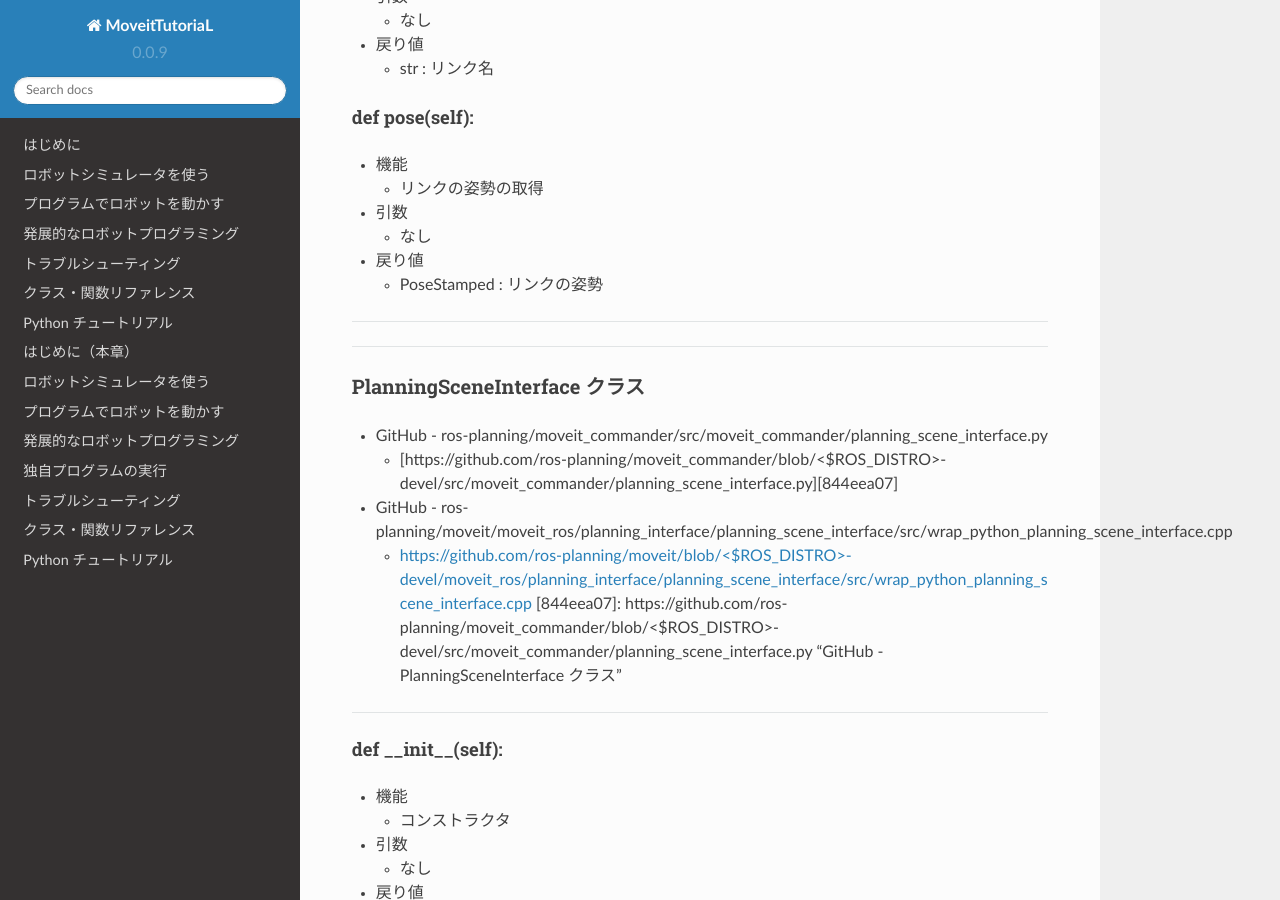
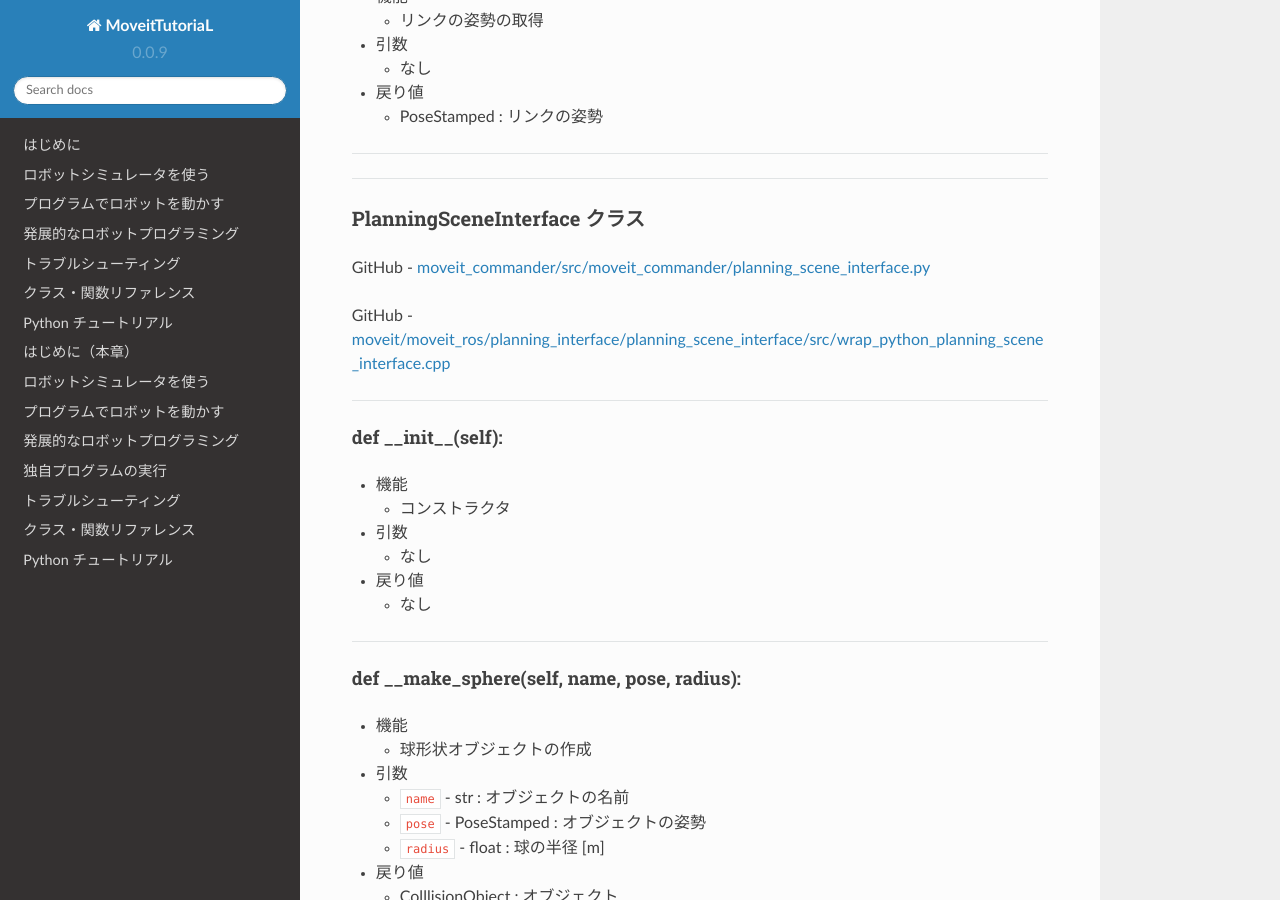
Before and after one commit to tork-a/tork_moveit_tutorial, a Sphinx documentation site: the page built from doc/moveit-tutorial_ja_reference-class-functions.md, in a window 1280 px wide and 900 px high, scrolled down 23208 px. Built offline with Sphinx 7.4.7 and the Read the Docs theme 2.0.0, drawn with Linux system fonts in a browser that asks for light colours; some of the changed text lies outside the part shown.

Commit message:
fix long line to fit page size

```diff
--- a/doc/moveit-tutorial_ja_reference-class-functions.md
+++ b/doc/moveit-tutorial_ja_reference-class-functions.md
@@ -5,10 +5,9 @@
 
 ### MoveGroupCommander クラス
 
-- GitHub - ros_planning/moveit_commander/src/moveit_commander/move_group.py
-  - [https://github.com/ros-planning/moveit_commander/blob/<$ROS_DISTRO>-devel/src/moveit_commander/move_group.py][67977aee]
-- GitHub -  ros_planning/moveit/moveit_ros/planning_interface/move_group_interface/src/wrap_python_move_group.cpp
-  -  [https://github.com/ros-planning/moveit/blob/<$ROS_DISTRO>-devel/moveit_ros/planning_interface/move_group_interface/src/wrap_python_move_group.cpp][7a957dfd]
+GitHub - [moveit_commander/src/moveit_commander/move_group.py][67977aee]
+
+GitHub - [moveit/moveit_ros/planning_interface/move_group_interface/src/wrap_python_move_group.cpp][7a957dfd]
 
   [67977aee]: https://github.com/ros-planning/moveit_commander/blob/<$ROS_DISTRO>-devel/src/moveit_commander/move_group.py "move_group.py"
   [7a957dfd]: https://github.com/ros-planning/moveit/blob/<$ROS_DISTRO>-devel/moveit_ros/planning_interface/move_group_interface/src/wrap_python_move_group.cpp "wrap_python_move_group.cpp"
@@ -707,11 +706,9 @@
 
 ### RobotCommander クラス
 
-- GitHub -  ros-planning/moveit_commander/src/moveit_commander/robot.py
-  - [https://github.com/ros-planning/moveit_commander/blob/<$ROS_DISTRO>-devel/src/moveit_commander/robot.py][ad535b3a]
-- GitHub - ros-planning/moveit/moveit_ros/planning_interface/robot_interface/src/wrap_python_robot_interface.cpp
+GitHub - [moveit_commander/src/moveit_commander/robot.py][ad535b3a]
 
-  - [https://github.com/ros-planning/moveit/blob/<$ROS_DISTRO>-devel/moveit_ros/planning_interface/robot_interface/src/wrap_python_robot_interface.cpp][4cfc3b2d]
+GitHub - [moveit/moveit_ros/planning_interface/robot_interface/src/wrap_python_robot_interface.cpp][4cfc3b2d]
 
   [ad535b3a]: https://github.com/ros-planning/moveit_commander/blob/<$ROS_DISTRO>-devel/src/moveit_commander/robot.py "RobotCommander Class"
 
@@ -972,11 +969,10 @@
 
 ### PlanningSceneInterface クラス
 
-- GitHub - ros-planning/moveit_commander/src/moveit_commander/planning_scene_interface.py
-  - [https://github.com/ros-planning/moveit_commander/blob/<$ROS_DISTRO>-devel/src/moveit_commander/planning_scene_interface.py][844eea07]
-- GitHub -  ros-planning/moveit/moveit_ros/planning_interface/planning_scene_interface/src/wrap_python_planning_scene_interface.cpp
+GitHub - [moveit_commander/src/moveit_commander/planning_scene_interface.py][844eea07]
 
-  - [https://github.com/ros-planning/moveit/blob/<$ROS_DISTRO>-devel/moveit_ros/planning_interface/planning_scene_interface/src/wrap_python_planning_scene_interface.cpp][86935f4f]
+GitHub - [moveit/moveit_ros/planning_interface/planning_scene_interface/src/wrap_python_planning_scene_interface.cpp][86935f4f]
+
   [844eea07]: https://github.com/ros-planning/moveit_commander/blob/<$ROS_DISTRO>-devel/src/moveit_commander/planning_scene_interface.py "GitHub - PlanningSceneInterface クラス"
 
   [86935f4f]: https://github.com/ros-planning/moveit/blob/<$ROS_DISTRO>-devel/moveit_ros/planning_interface/planning_scene_interface/src/wrap_python_planning_scene_interface.cpp "wrap_python_planning_scene_interface.cpp"
@@ -1194,8 +1190,7 @@
 
 ### conversions の関数
 
-- GitHub - ros-planning/moveit_commander/src/moveit_commander/conversions.py
-  - [https://github.com/ros-planning/moveit_commander/blob/<$ROS_DISTRO>-devel/src/moveit_commander/conversions.py][0aa62cbe]
+- GitHub - [moveit_commander/src/moveit_commander/conversions.py][0aa62cbe]
 
   [0aa62cbe]: https://github.com/ros-planning/moveit_commander/blob/<$ROS_DISTRO>-devel/src/moveit_commander/conversions.py "conversions functions"
 
@@ -1277,8 +1272,7 @@
 
 ### roscpp_initializer の関数
 
-- GitHub - ros-planning/moveit_commander/src/moveit_commander/roscpp_initializer.py
-  - [https://github.com/ros-planning/moveit_commander/blob/<$ROS_DISTRO>-devel/src/moveit_commander/roscpp_initializer.py][f6bf1bd0]
+- GitHub - [moveit_commander/src/moveit_commander/roscpp_initializer.py][f6bf1bd0]
 
   [f6bf1bd0]: https://github.com/ros-planning/moveit_commander/blob/<$ROS_DISTRO>-devel/src/moveit_commander/roscpp_initializer.py "roscpp_initializer functions"
 
```
Also changed, not shown: doc/moveit-tutorial_ja_robot-python_basic.md (+3 -2 lines).
